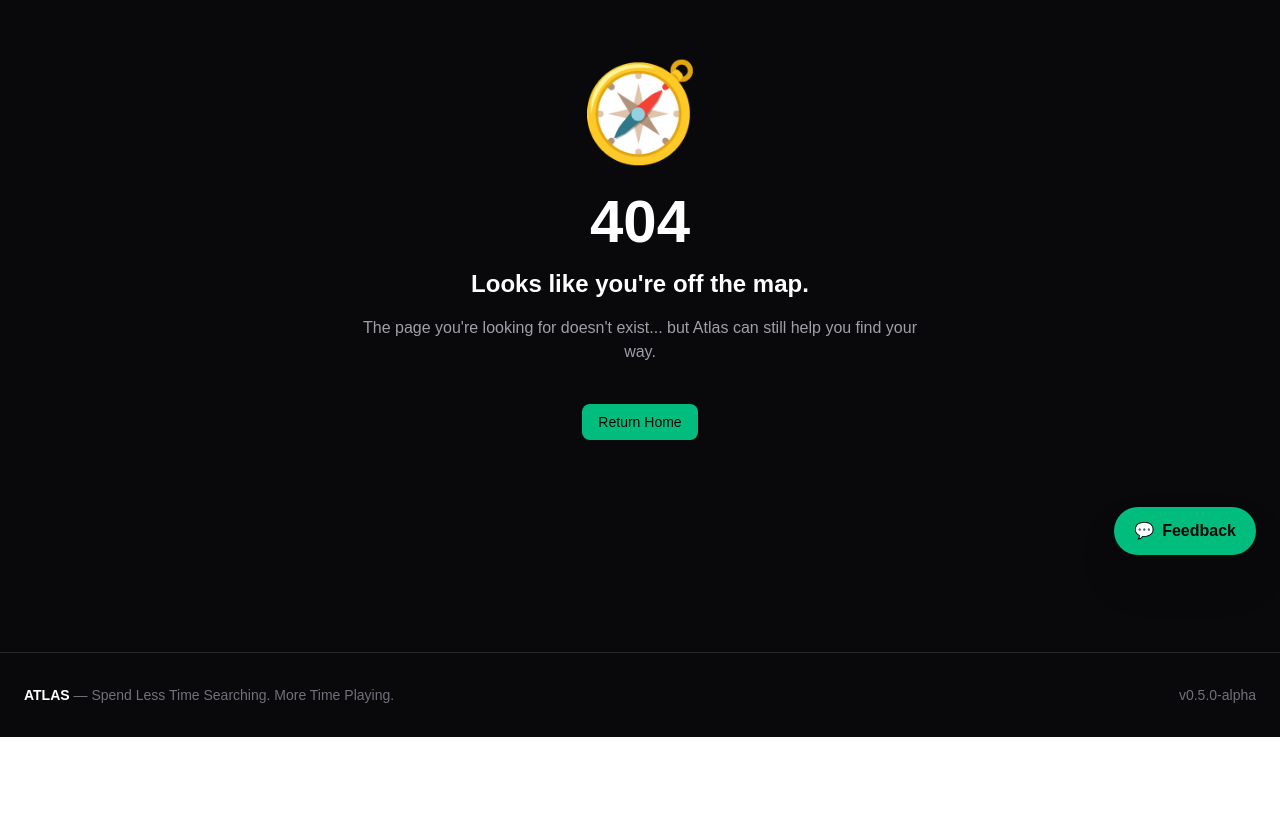
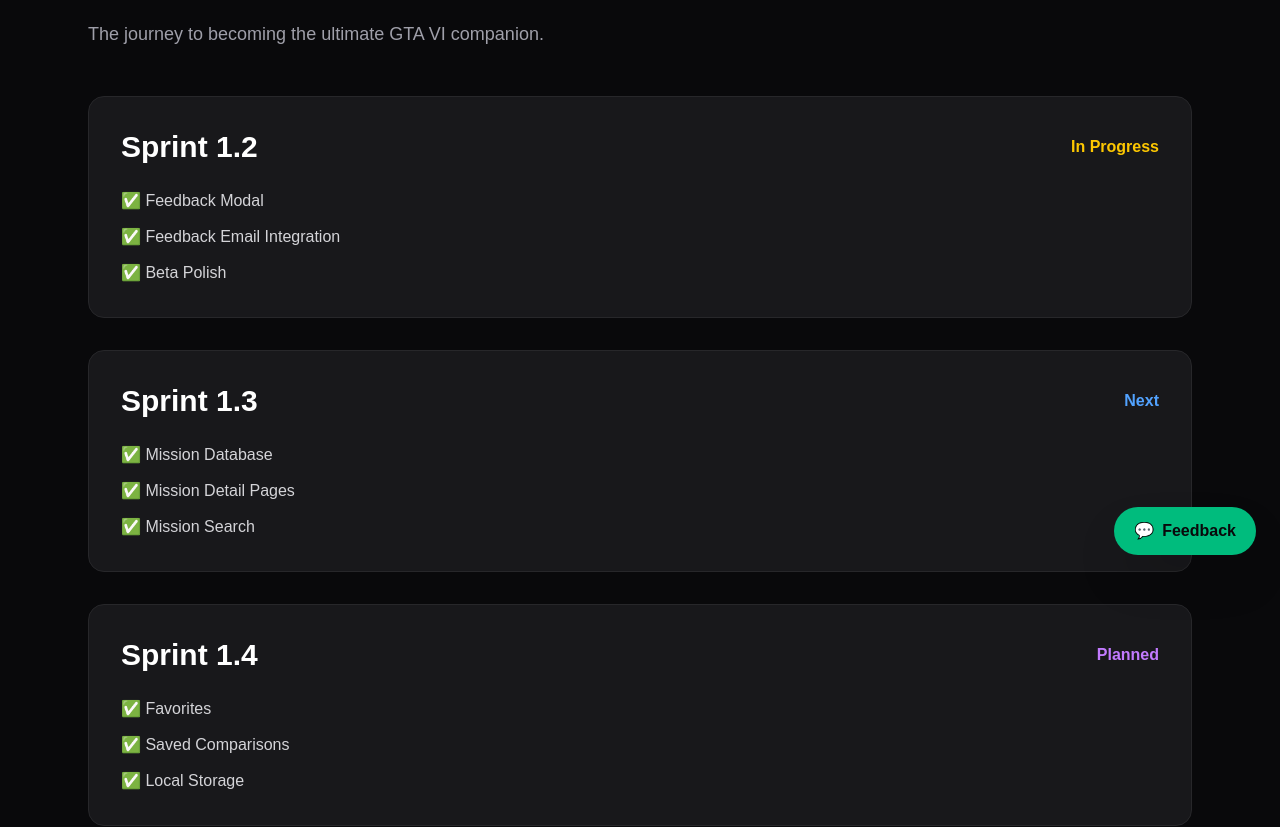
Before and after one commit to dowens0726-ui/atlashub, a Next.js app: page /roadmap in a window 1280 px wide. Before the commit this address had no page. Shown: the part 221-1048 px from the top of the page. Before the commit the page ends 958 px from the top, so only its background shows below. Built offline with nearby package versions, Linux system fonts and the light colour scheme.

Commit message:
Add roadmap admin changelog and mission update

```diff
--- /dev/null
+++ b/app/changelog/page.tsx
@@ -0,0 +1,12 @@
+Beta v0.9.1
+--------------------
+✅ Added Feedback Button
+✅ Fixed Compare Page
+✅ Improved Mobile Layout
+
+Beta v0.9.0
+--------------------
+✅ Initial Public Beta
+✅ Vehicle Database
+✅ Weapon Database
+✅ Compare Vehicles
--- a/app/data/missions.ts
+++ b/app/data/missions.ts
@@ -33,4 +33,12 @@
     difficulty: "Hard",
     category: "Story Mission",
   },
+  {
+    slug: "jewel-job",
+    title: "The Jewel Job",
+    description: "Rob the jewelry store and escape the police.",
+    reward: "$250,000",
+    difficulty: "Hard",
+    category: "Heist",
+  },
 ];
--- /dev/null
+++ b/app/roadmap/page.tsx
@@ -0,0 +1,87 @@
+import Container from "../components/ui/Container";
+import PageHeader from "../components/ui/PageHeader";
+
+const roadmap = [
+  {
+    version: "Sprint 1.2",
+    status: "In Progress",
+    color: "text-yellow-400",
+    goals: [
+      "Feedback Modal",
+      "Feedback Email Integration",
+      "Beta Polish",
+    ],
+  },
+  {
+    version: "Sprint 1.3",
+    status: "Next",
+    color: "text-blue-400",
+    goals: [
+      "Mission Database",
+      "Mission Detail Pages",
+      "Mission Search",
+    ],
+  },
+  {
+    version: "Sprint 1.4",
+    status: "Planned",
+    color: "text-purple-400",
+    goals: [
+      "Favorites",
+      "Saved Comparisons",
+      "Local Storage",
+    ],
+  },
+  {
+    version: "Version 1.0",
+    status: "Launch",
+    color: "text-emerald-400",
+    goals: [
+      "Interactive Map",
+      "Google Analytics",
+      "SEO",
+      "Public Release",
+    ],
+  },
+];
+
+export default function RoadmapPage() {
+  return (
+    <main className="min-h-screen bg-zinc-950 text-white">
+      <Container className="py-16">
+        <PageHeader
+          eyebrow="Atlas"
+          title="Development Roadmap"
+          description="The journey to becoming the ultimate GTA VI companion."
+        />
+
+        <div className="mt-12 space-y-8">
+          {roadmap.map((sprint) => (
+            <div
+              key={sprint.version}
+              className="rounded-2xl border border-zinc-800 bg-zinc-900 p-8"
+            >
+              <div className="flex items-center justify-between">
+                <h2 className="text-3xl font-bold">
+                  {sprint.version}
+                </h2>
+
+                <span className={`font-semibold ${sprint.color}`}>
+                  {sprint.status}
+                </span>
+              </div>
+
+              <ul className="mt-6 space-y-3">
+                {sprint.goals.map((goal) => (
+                  <li key={goal} className="text-zinc-300">
+                    ✅ {goal}
+                  </li>
+                ))}
+              </ul>
+            </div>
+          ))}
+        </div>
+      </Container>
+    </main>
+  );
+}
```
Also changed, not shown: app/admin/page.tsx (added).
